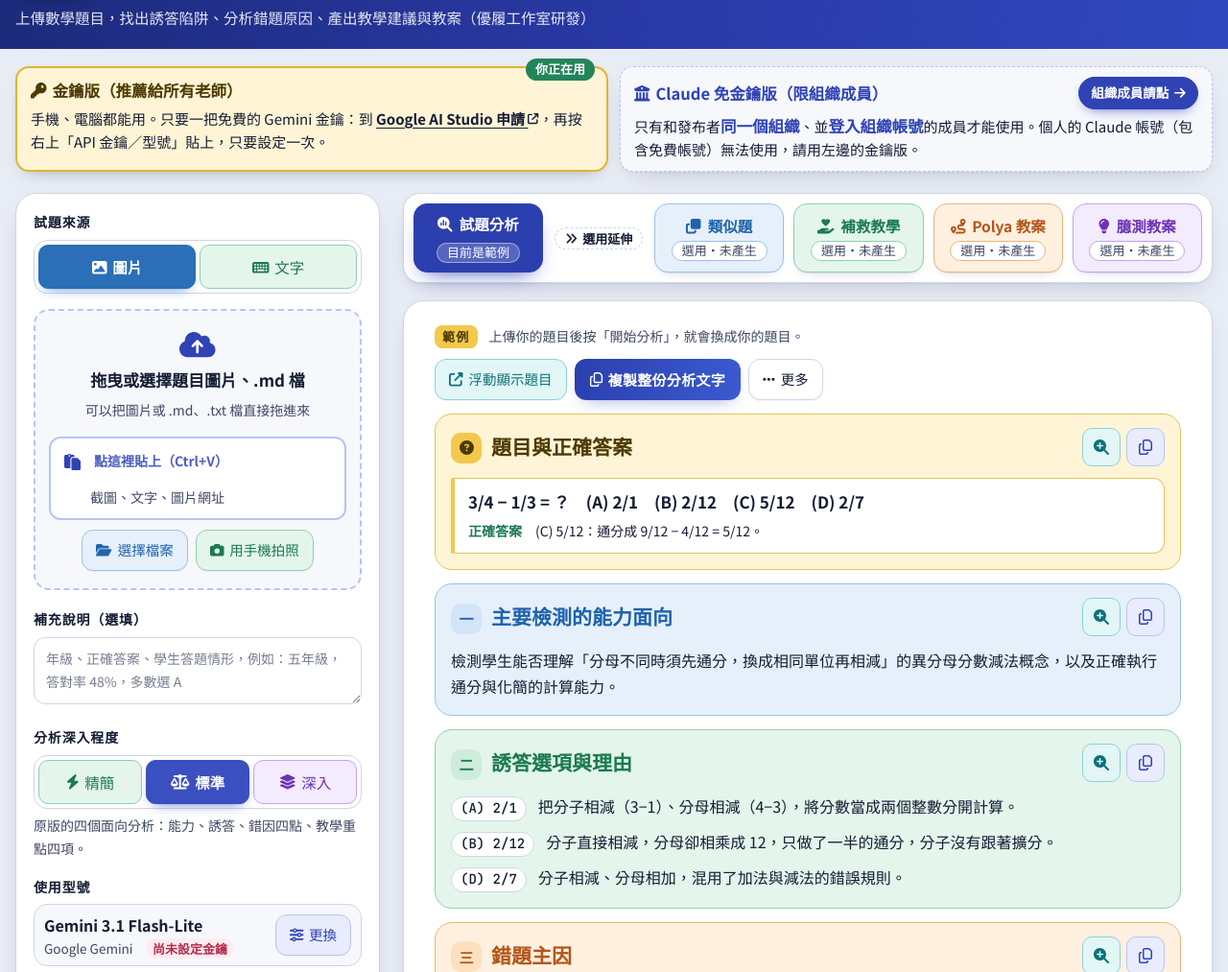
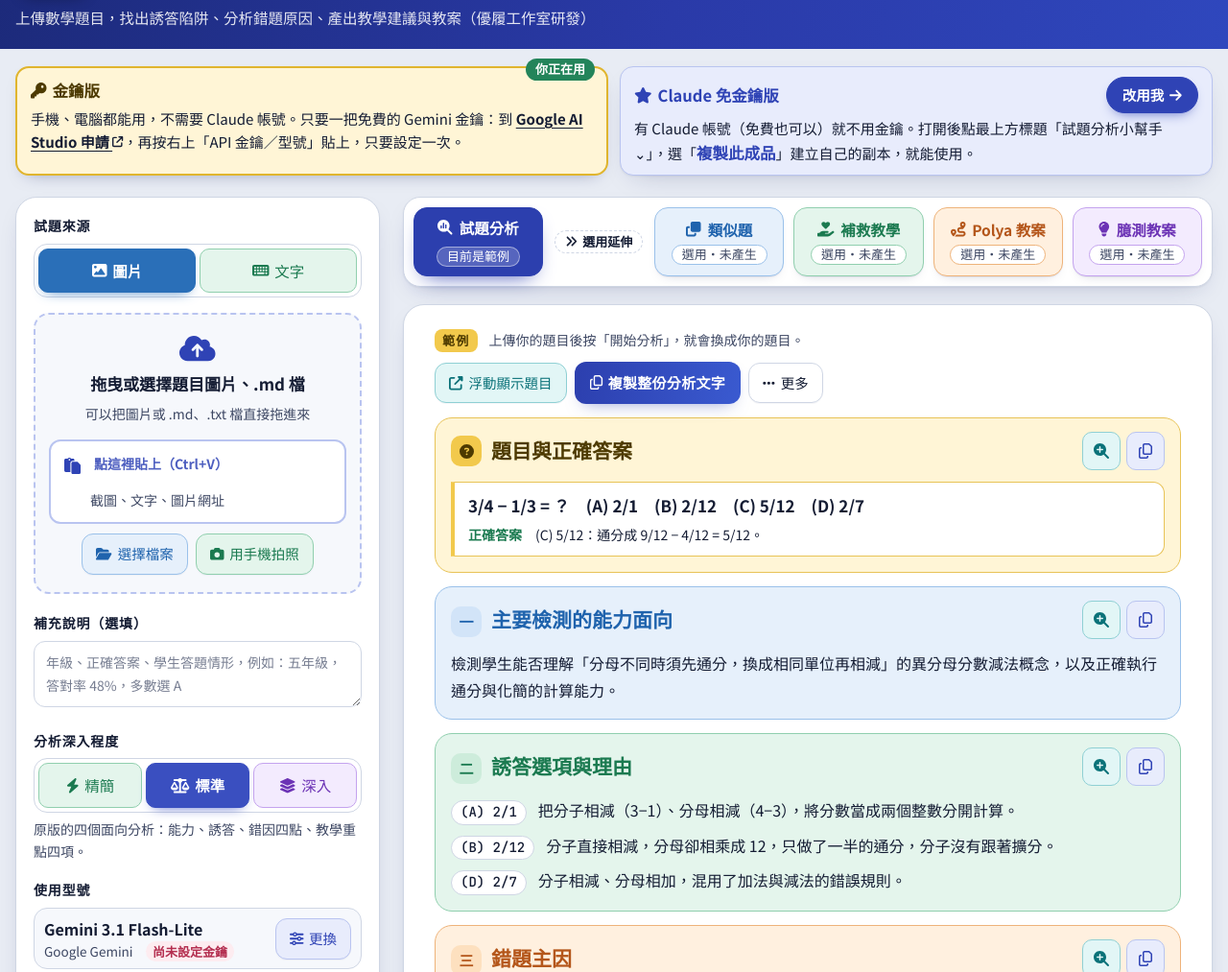
Before and after one commit to geadau-ux/test-reveiw, a plain HTML site: page index.html in a window 1280 px wide. Shown: the part 87-1100 px from the top of the page at 96% size. Drawn offline with nearby package versions, Linux system fonts and the light colour scheme; a web font is replaced by a local one.

Commit message:
Update index.html

```diff
--- a/index.html
+++ b/index.html
@@ -917,15 +917,15 @@ dialog#shareDlg::backdrop { background: rgba(20,28,70,.5); }
     <div class="vs-label">版本選擇</div>
     <div class="vcard key cur">
       <span class="vtag">你正在用</span>
-      <b><i class="fa-solid fa-key"></i> 金鑰版（推薦給所有老師）</b>
-      <span>手機、電腦都能用。只要一把免費的 Gemini 金鑰：到 <a href="https://aistudio.google.com/api-keys" target="_blank" rel="noopener noreferrer">Google AI Studio 申請 <i class="fa-solid fa-arrow-up-right-from-square fa-xs"></i></a>，再按右上「API 金鑰／型號」貼上，只要設定一次。</span>
+      <b><i class="fa-solid fa-key"></i> 金鑰版</b>
+      <span>手機、電腦都能用，不需要 Claude 帳號。只要一把免費的 Gemini 金鑰：到 <a href="https://aistudio.google.com/api-keys" target="_blank" rel="noopener noreferrer">Google AI Studio 申請 <i class="fa-solid fa-arrow-up-right-from-square fa-xs"></i></a>，再按右上「API 金鑰／型號」貼上，只要設定一次。</span>
     </div>
-    <div class="vcard claude org">
+    <div class="vcard claude">
       <div class="vc-head">
-        <b><i class="fa-solid fa-building-columns"></i> Claude 免金鑰版（限組織成員）</b>
-        <a class="btn small vc-go" href="https://claude.ai/artifact/TPhniT7wNiLfpGERFfE23f" target="_blank" rel="noopener noreferrer" title="限發布者所屬組織的成員使用">組織成員請點 <i class="fa-solid fa-arrow-right"></i></a>
+        <b><i class="fa-solid fa-star"></i> Claude 免金鑰版</b>
+        <a class="btn small vc-go" href="https://claude.ai/artifact/TPhniT7wNiLfpGERFfE23f" target="_blank" rel="noopener noreferrer" title="在新分頁開啟 Claude 免金鑰版">改用我 <i class="fa-solid fa-arrow-right"></i></a>
       </div>
-      <span>只有和發布者<b>同一個組織</b>、並<b>登入組織帳號</b>的成員才能使用。個人的 Claude 帳號（包含免費帳號）無法使用，請用左邊的金鑰版。</span>
+      <span>有 Claude 帳號（免費也可以）就不用金鑰。打開後點最上方標題「試題分析小幫手 ⌄」，選「<b>複製此成品</b>」建立自己的副本，就能使用。</span>
     </div>
   </div>
 </div>
```
